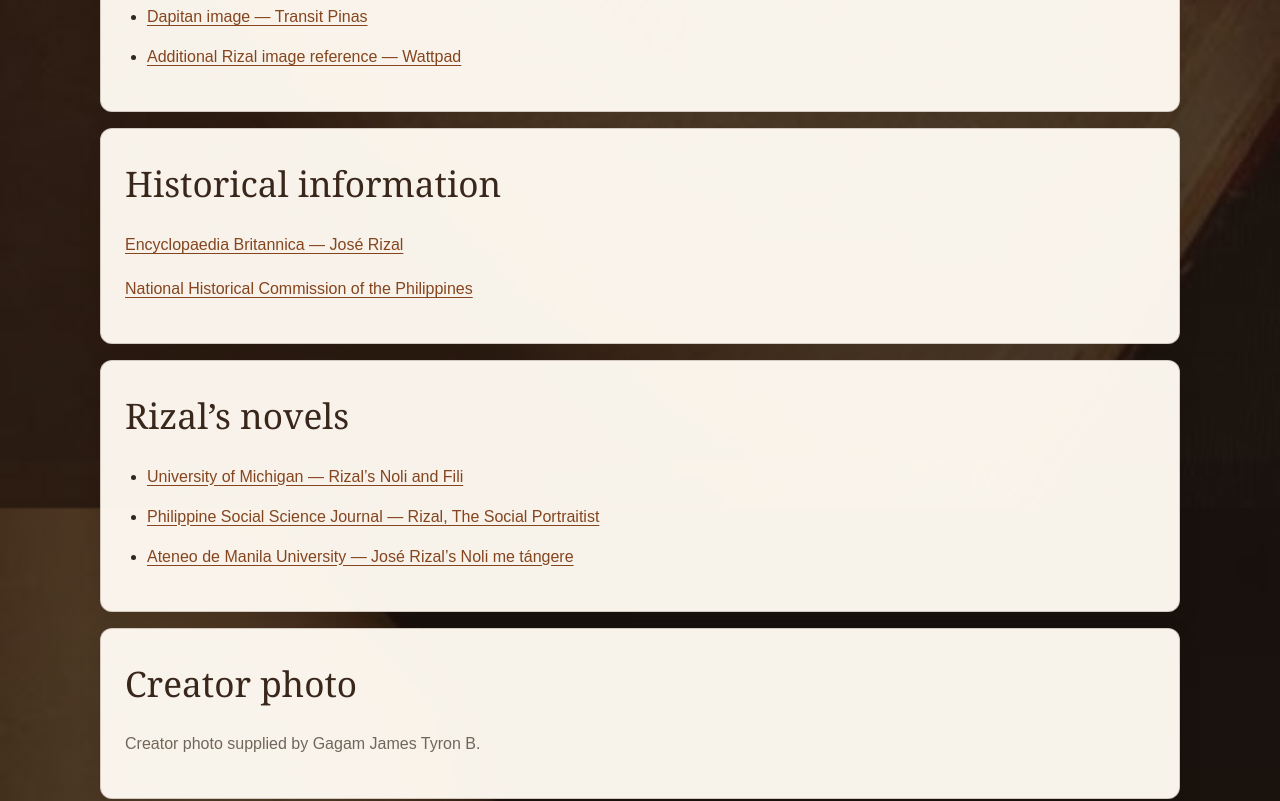
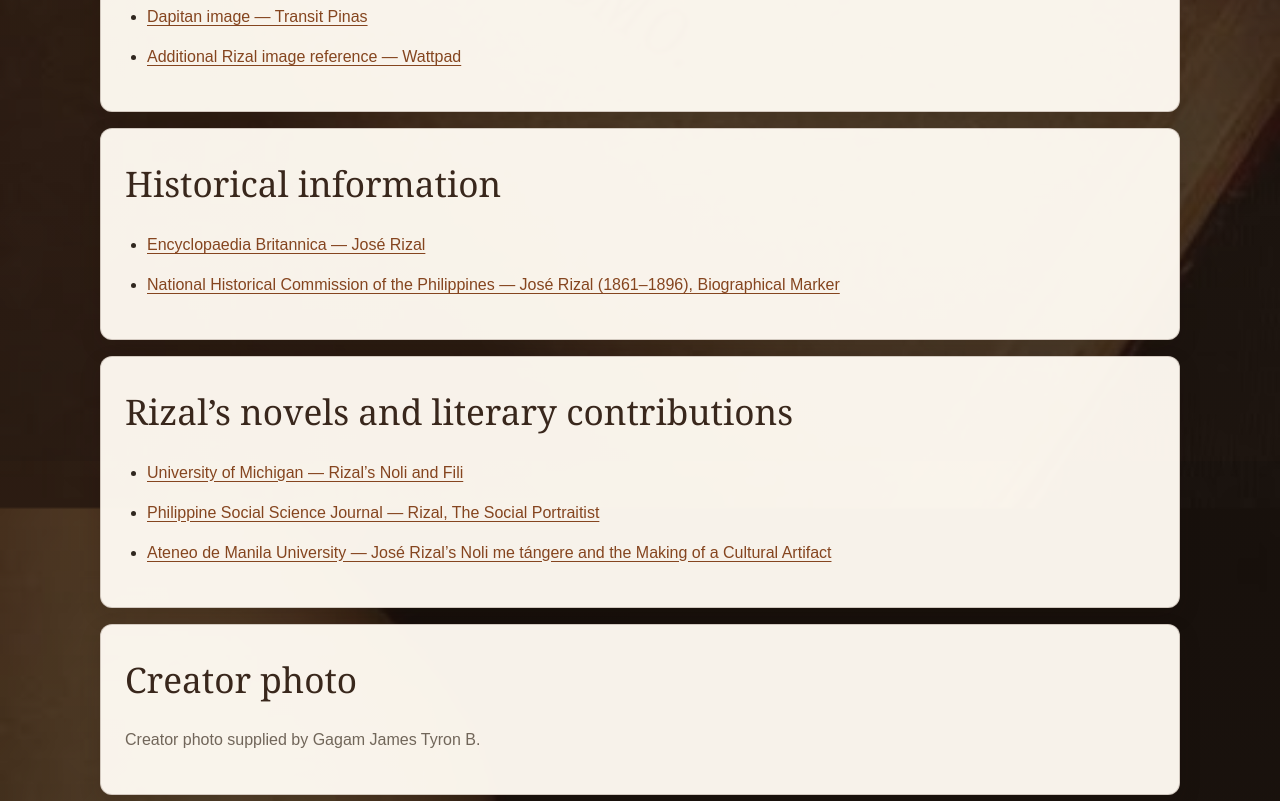
Before and after one commit to gagamjamestyron-code/rizalwavesite, a plain HTML site: page sources.html in a window 1280 px wide. Shown: the part 1139-1940 px from the top of the page. Drawn offline with Linux system fonts and the light colour scheme.

Commit message:
Update historical Rizal sources

```diff
--- a/sources.html
+++ b/sources.html
@@ -25,11 +25,14 @@
       <li><a href="https://transitpinas.com/dapitan-zamboanga-del-norte/" target="_blank" rel="noopener noreferrer">Dapitan image — Transit Pinas</a></li>
       <li><a href="https://www.wattpad.com/1554340655-the-life-of-jos%C3%A9-rizal-the-philippine-national" target="_blank" rel="noopener noreferrer">Additional Rizal image reference — Wattpad</a></li>
     </ul></section>
-    <section class="source-card"><h2>Historical information</h2><p><a href="https://www.britannica.com/biography/Jose-Rizal" target="_blank" rel="noopener noreferrer">Encyclopaedia Britannica — José Rizal</a></p><p><a href="https://nhcp.gov.ph/" target="_blank" rel="noopener noreferrer">National Historical Commission of the Philippines</a></p></section>
-    <section class="source-card"><h2>Rizal’s novels</h2><ul class="source-list">
+    <section class="source-card"><h2>Historical information</h2><ul class="source-list">
+      <li><a href="https://www.britannica.com/biography/Jose-Rizal" target="_blank" rel="noopener noreferrer">Encyclopaedia Britannica — José Rizal</a></li>
+      <li><a href="https://philhistoricsites.nhcp.gov.ph/registry_database/jose-rizal-1861-1896-9/" target="_blank" rel="noopener noreferrer">National Historical Commission of the Philippines — José Rizal (1861–1896), Biographical Marker</a></li>
+    </ul></section>
+    <section class="source-card"><h2>Rizal’s novels and literary contributions</h2><ul class="source-list">
       <li><a href="https://apps.lib.umich.edu/online-exhibits/exhibits/show/translation-memory/rizals-noli-and-fili" target="_blank" rel="noopener noreferrer">University of Michigan — Rizal’s Noli and Fili</a></li>
       <li><a href="https://www.philssj.org/index.php/main/article/view/117" target="_blank" rel="noopener noreferrer">Philippine Social Science Journal — Rizal, The Social Portraitist</a></li>
-      <li><a href="https://archium.ateneo.edu/phstudies/vol72/iss4/13/" target="_blank" rel="noopener noreferrer">Ateneo de Manila University — José Rizal’s Noli me tángere</a></li>
+      <li><a href="https://archium.ateneo.edu/phstudies/vol72/iss4/13/" target="_blank" rel="noopener noreferrer">Ateneo de Manila University — José Rizal’s Noli me tángere and the Making of a Cultural Artifact</a></li>
     </ul></section>
     <section class="source-card"><h2>Creator photo</h2><p>Creator photo supplied by Gagam James Tyron B.</p></section>
   </main>
```
